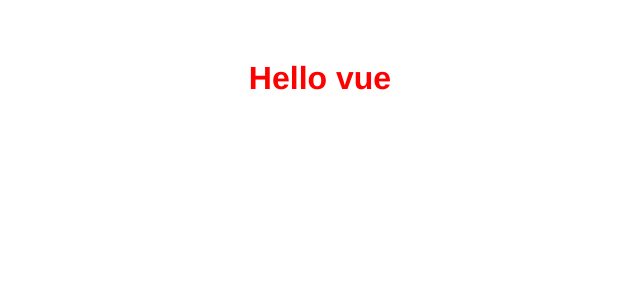
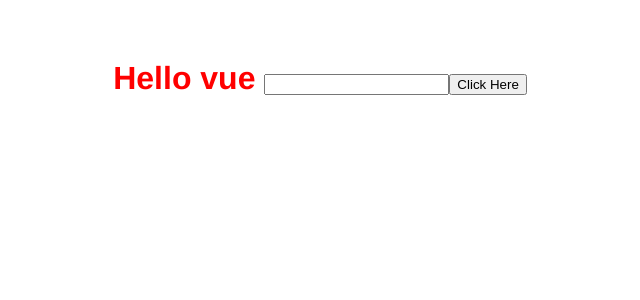
Before and after one commit to turkaytunc/vue-hello, a Vue app: page / in a window 1280 px wide. Shown: the top 300 px of the page, without its empty margins (320-960 px from the left). Built offline with nearby package versions, Linux system fonts and the light colour scheme.

Commit message:
add: how to use events and select dom element using ref

```diff
--- a/src/components/HelloWorld.vue
+++ b/src/components/HelloWorld.vue
@@ -2,6 +2,8 @@
   <h1>
     Hello
     {{ msg }}
+    <input type="text" ref="vueInput" @change="handleChange" />
+    <button @click="handleClick">Click Here</button>
   </h1>
 </template>
 
@@ -10,6 +12,15 @@ export default {
   name: 'HelloWorld',
   props: {
     msg: String,
+  },
+
+  methods: {
+    handleClick() {
+      console.log(this.$.refs.vueInput.value);
+    },
+    handleChange(e) {
+      console.log(e.target.value);
+    },
   },
 };
 </script>
```
